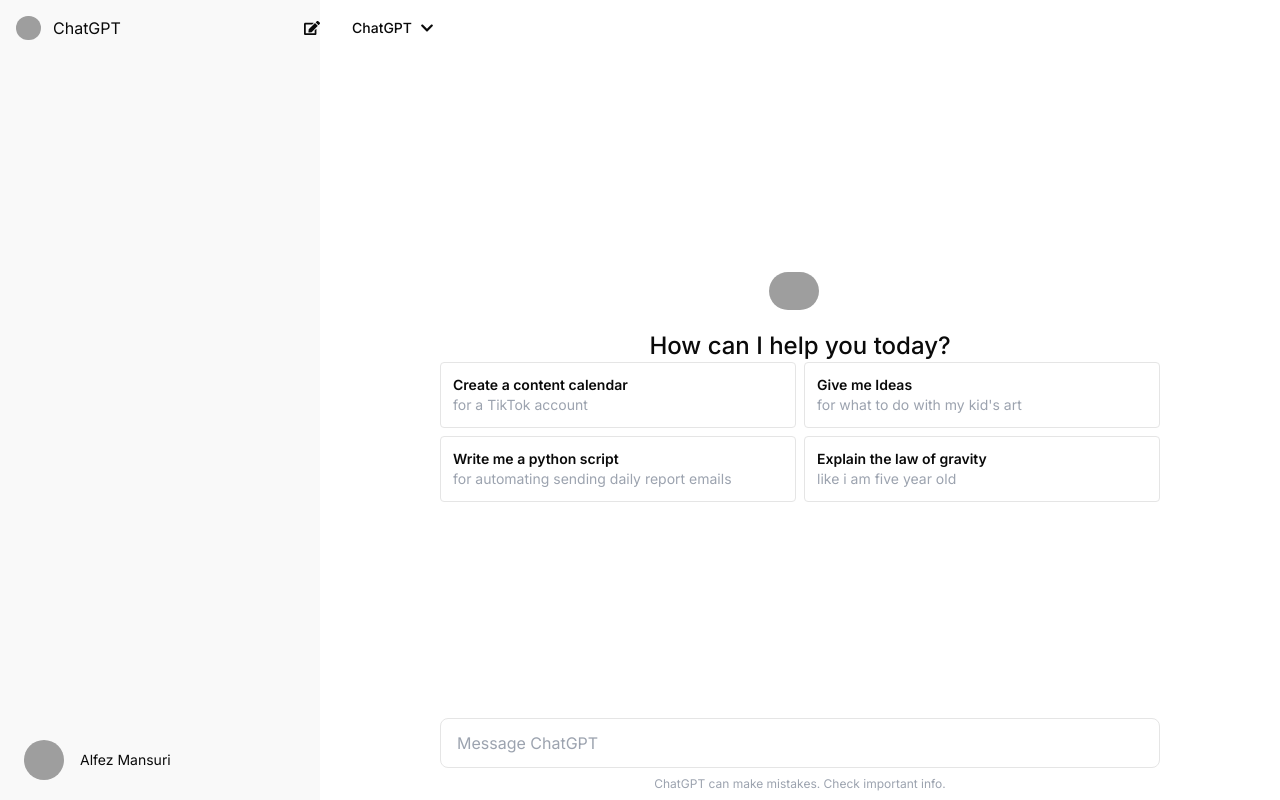
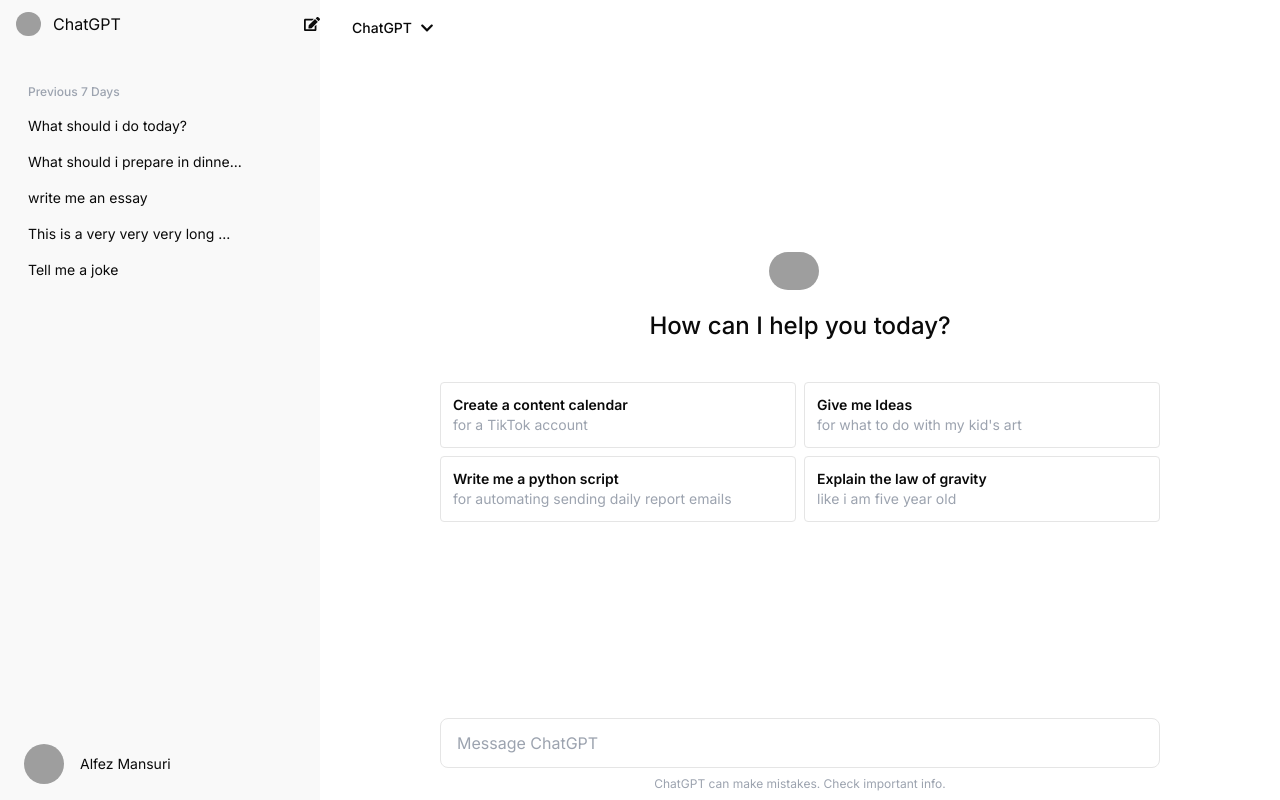
Before and after one commit to AMalfez/ChatGPT-Clone, a Next.js app: page / in a window 1280 px wide. Built offline with nearby package versions, Linux system fonts and the light colour scheme; grey boxes are pictures that could not be loaded.

Commit message:
completed sidebar ui

```diff
--- /dev/null
+++ b/DummyHistory.js
@@ -0,0 +1,22 @@
+export const DummyHistory = [
+    {
+        date: "20/05/25 00:00:00",
+        message: "What should i do today?"
+    },
+    {
+        date: "20/05/25 00:00:00",
+        message: "What should i prepare in dinner?"
+    },
+    {
+        date: "20/05/25 00:00:00",
+        message: "write me an essay"
+    },
+    {
+        date: "20/05/25 00:00:00",
+        message: "This is a very very very long string"
+    },
+    {
+        date: "20/05/25 00:00:00",
+        message: "Tell me a joke"
+    }
+]
--- a/components/Home/DefaultHome.js
+++ b/components/Home/DefaultHome.js
@@ -12,7 +12,7 @@
             height={10}
             src={ChatGPTIcon}
           />
-        <p className="text-2xl font-medium mt-5 mb-15">How can I help you today?</p>
+        <p className="text-2xl font-medium mt-5 mb-10">How can I help you today?</p>
         <SampleMsg/>
       </div>
   )
--- /dev/null
+++ b/components/Home/HistoryComponent.js
@@ -0,0 +1,26 @@
+"use client";
+import SideBarString from "@/utils/SideBarString";
+import React, { useState } from "react";
+import { BsThreeDots } from "react-icons/bs";
+
+function HistoryComponent({ message }) {
+  const [showDots, setShowDots] = useState(false);
+  const ShowDots = () => {
+    setShowDots(true);
+  };
+  const HideDots = () => {
+    setShowDots(false);
+  };
+  return (
+    <div
+      onMouseEnter={ShowDots}
+      onMouseLeave={HideDots}
+      className="py-2 px-2 rounded cursor-pointer hover:bg-gray-200 text-sm flex justify-between items-center"
+    >
+      <p>{SideBarString(message)}</p>
+      {showDots && <BsThreeDots className="text-md hover:text-gray-400" />}
+    </div>
+  );
+}
+
+export default HistoryComponent;
--- a/components/Home/Sidebar.js
+++ b/components/Home/Sidebar.js
@@ -1,8 +1,11 @@
+'use client'
 import "@/css/Scrollbar.css";
 import Image from "next/image";
 import { FaEdit } from "react-icons/fa";
 import ChatGPTIcon from "@/public/chatgpt-icon.jpeg";
 import { Avatar, AvatarFallback, AvatarImage } from "@/components/ui/avatar";
+import {DummyHistory} from "@/DummyHistory";
+import HistoryComponent from "./HistoryComponent";
 
 function Sidebar() {
   return (
@@ -10,7 +13,7 @@
       className="overflow-y-scroll overflow-x-hidden h-screen flex flex-col items-center relative"
       style={{ backgroundColor: "#f9f9f9" }}
     >
-      <div className="flex justify-between w-full items-center h-14">
+      <div className="flex justify-between static top-0 w-full items-center h-14">
         <p className="flex ml-4">
           <Image
             className="rounded-full mr-3"
@@ -24,7 +27,18 @@
           <FaEdit />
         </div>
       </div>
-      <div className="flex justify-between w-full rounded items-center h-14 absolute bottom-0 mb-3 ml-4 z-50 cursor-pointer hover:bg-gray-300">
+
+      <div className="w-full h-full">
+        <div className="ml-5 mt-7">
+          <p className="py-2 px-2 rounded text-xs text-gray-400 font-medium">Previous 7 Days</p>
+          {DummyHistory.map(h=>(
+            <HistoryComponent message={h.message}/>
+          ))}
+
+        </div>
+      </div>
+
+      <div className="flex justify-between w-full rounded items-center h-14 static bottom-0 mb-3 ml-4 z-50 cursor-pointer hover:bg-gray-300">
         <p className="flex ml-4 items-center">
           <Avatar>
             <AvatarImage src="https://github.com/shadcn.png" />
--- /dev/null
+++ b/utils/SideBarString.js
@@ -0,0 +1,4 @@
+export default function SideBarString(s){
+    if(s.length > 30) s = s.slice(0,30) + "...";
+    return s;
+}
```
